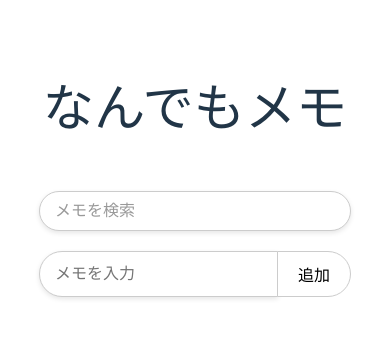
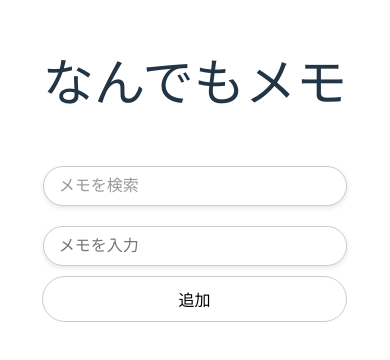
Before and after one commit to Casiss/memo-app, a React (Vite) app: page / in a window 390 px wide. Shown: the part 240-600 px from the top of the page. Built offline with nearby package versions, Linux system fonts and the light colour scheme.

Commit message:
レスポンシブ対応を追加

```diff
--- a/src/styles/App.css
+++ b/src/styles/App.css
@@ -5,107 +5,108 @@
   }
 
   body {
-    display: flex; /* 子要素を中央揃えにするためにフレックスボックスを使用 */
-    justify-content: center; /* 水平方向に中央揃え */
-    align-items: center; /* 垂直方向に中央揃え */
-    min-height: 100vh; /* ビューポート全体の高さをカバー */
-    margin: 0; /* 不要な外部余白を削除 */
-    padding: 0; /* 不要な内部余白を削除 */
-    box-sizing: border-box; /* ボックスサイズを含めて計算 */
-    font-family: Arial, sans-serif; /* 統一感のあるフォント */
+    display: flex;
+    justify-content: center;
+    align-items: center;
+    min-height: 100vh;
+    margin: 0;
+    padding: 0;
+    box-sizing: border-box;
+    font-family: Arial, sans-serif;
   }
 
   .container {
     width: 100%;
-    max-width: 500px; /* 横幅を統一 */
-    margin: 0 auto; /* 中央揃え */
+    max-width: 500px;
+    margin: 0 auto;
     padding: 20px;
-    box-sizing: border-box; /* ボックスサイズを含めて計算 */
-    text-align: center; /* コンテンツを中央揃え */
+    box-sizing: border-box;
+    text-align: center;
   }
 
   .search-input {
     width: 100%;
-    padding: 10px 15px; /* 内側の余白を調整 */
-    font-size: 16px; /* フォントサイズを適切に設定 */
-    margin: 20px 0; /* 上下に余白を設け、中央揃え */
-    border: 1px solid #ccc; /* 枠線の色を設定 */
-    border-radius: 25px; /* 角を丸めて柔らかいデザインに */
-    box-shadow: 0 2px 5px rgba(0, 0, 0, 0.1); /* 軽い影をつけて立体感を出す */
-    box-sizing: border-box; /* パディングを含めた幅を調整 */
-    outline: none; /* フォーカス時のアウトラインを削除 */
-    transition: all 0.3s ease; /* ホバーやフォーカス時のアニメーションを追加 */
+    padding: 10px 15px;
+    font-size: 16px;
+    margin: 20px 0;
+    border: 1px solid #ccc;
+    border-radius: 25px;
+    box-shadow: 0 2px 5px rgba(0, 0, 0, 0.1);
+    box-sizing: border-box;
+    outline: none;
+    transition: all 0.3s ease;
   }
 
   .search-input:focus {
-    border-color: #007bff; /* フォーカス時の枠線の色を変更 */
-    box-shadow: 0 2px 8px rgba(0, 123, 255, 0.3); /* フォーカス時の影を強調 */
+    border-color: #007bff;
+    box-shadow: 0 2px 8px rgba(0, 123, 255, 0.3);
   }
 
   .search-input::placeholder {
-    color: #999; /* プレースホルダーの色を調整 */
-    font-style: italic; /* プレースホルダーをイタリックに */
+    color: #999;
+    font-style: italic;
   }
 
   .memo-input {
-    display: flex; /* 入力フィールドとボタンを横並びに配置 */
+    display: flex;
+    flex-wrap: wrap; /* スマホで折り返しを許可 */
     margin-bottom: 20px;
-    width: 100%; /* 横幅を統一 */
+    width: 100%;
   }
 
   .memo-input input {
-    width: 100%;
-    padding: 10px 15px; /* 内側の余白を統一 */
-    font-size: 16px; /* フォントサイズを統一 */
-    border: 1px solid #ccc; /* 枠線の色を統一 */
-    border-radius: 25px 0 0 25px; /* 左側だけ丸める */
-    box-shadow: 0 2px 5px rgba(0, 0, 0, 0.1); /* 軽い影を追加 */
-    box-sizing: border-box; /* パディングを含めた幅を調整 */
-    outline: none; /* フォーカス時のアウトラインを削除 */
-    transition: all 0.3s ease; /* アニメーション */
+    flex: 1;
+    min-width: 0;
+    padding: 10px 15px;
+    font-size: 16px;
+    border: 1px solid #ccc;
+    border-radius: 25px 0 0 25px;
+    box-shadow: 0 2px 5px rgba(0, 0, 0, 0.1);
+    box-sizing: border-box;
+    outline: none;
+    transition: all 0.3s ease;
   }
 
   .memo-input button {
-    padding: 10px 20px; /* ボタン内の余白を調整 */
-    font-size: 16px; /* フォントサイズを統一 */
-    border: 1px solid #ccc; /* 枠線を統一 */
-    border-radius: 0 25px 25px 0; /* 右側だけ丸くする */
-    background-color: #fff; /* 背景色を指定 */
-    cursor: pointer; /* ポインタカーソルを表示 */
-    transition: all 0.3s ease; /* ホバー時のアニメーション */
-    margin-left: -1px; /* フィールドとの間の枠線を重ねる */
-    white-space: nowrap; /* 改行を防止 */
-    box-sizing: border-box; /* ボックスサイズを計算に含む */
+    padding: 10px 20px;
+    font-size: 16px;
+    border: 1px solid #ccc;
+    border-radius: 0 25px 25px 0;
+    background-color: #fff;
+    cursor: pointer;
+    transition: all 0.3s ease;
+    margin-left: -1px;
+    white-space: nowrap;
+    box-sizing: border-box;
   }
 
   .memo-input button:hover {
-    background-color: #f0f0f0; /* ホバー時の背景色変更 */
+    background-color: #f0f0f0;
   }
-
 
   .memo-list {
     list-style: none;
     padding: 0;
-    margin: 0 auto; /* 中央揃え */
-    width: 100%; /* 横幅を統一 */
-    max-width: 500px; /* 最大幅を統一 */
+    margin: 0 auto;
+    width: 100%;
+    max-width: 500px;
   }
 
   .memo-item {
     display: flex;
-    align-items: center; /* 縦方向の整列を中央に */
+    align-items: center;
     justify-content: space-between;
     padding: 10px;
     border-bottom: 1px solid #ccc;
   }
 
   .memo-item > span {
-    flex: 1; /* メモ内容を残りのスペースに広げる */
+    flex: 1;
   }
 
   .memo-item > div {
     display: flex;
-    flex-direction: column; /* ボタンを縦方向に並べる */
+    flex-direction: column;
     margin-left: 10px;
   }
 
@@ -117,6 +118,23 @@
 
   .memo-item button {
     padding: 5px 10px;
-    margin: 5px 0; /* ボタン間の縦方向のスペース */
+    margin: 5px 0;
     cursor: pointer;
   }
+
+  /* モバイル向けレスポンシブデザイン */
+  @media (max-width: 768px) {
+    .memo-input {
+      flex-direction: column;
+      align-items: stretch;
+    }
+
+    .memo-input input {
+      margin-bottom: 10px;
+      border-radius: 25px;
+    }
+
+    .memo-input button {
+      border-radius: 25px;
+    }
+  }
```
